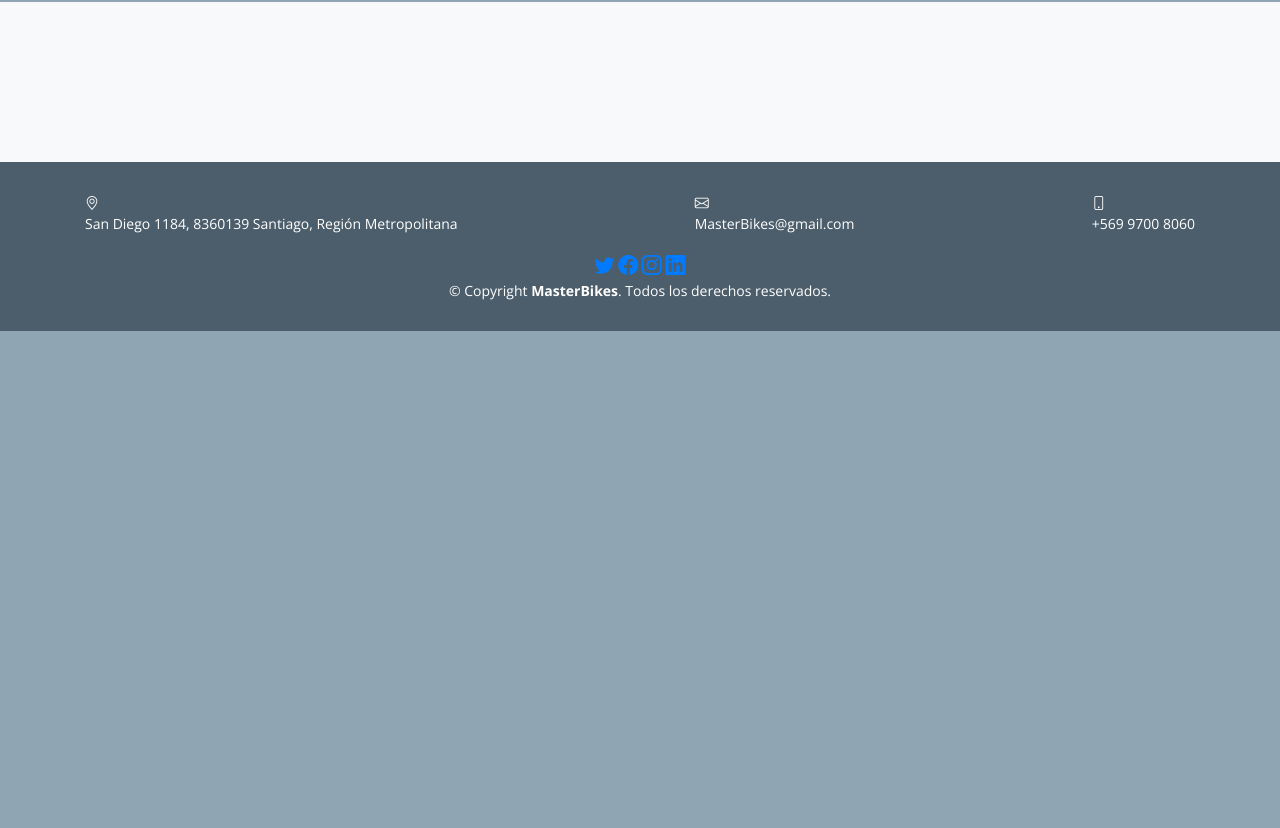
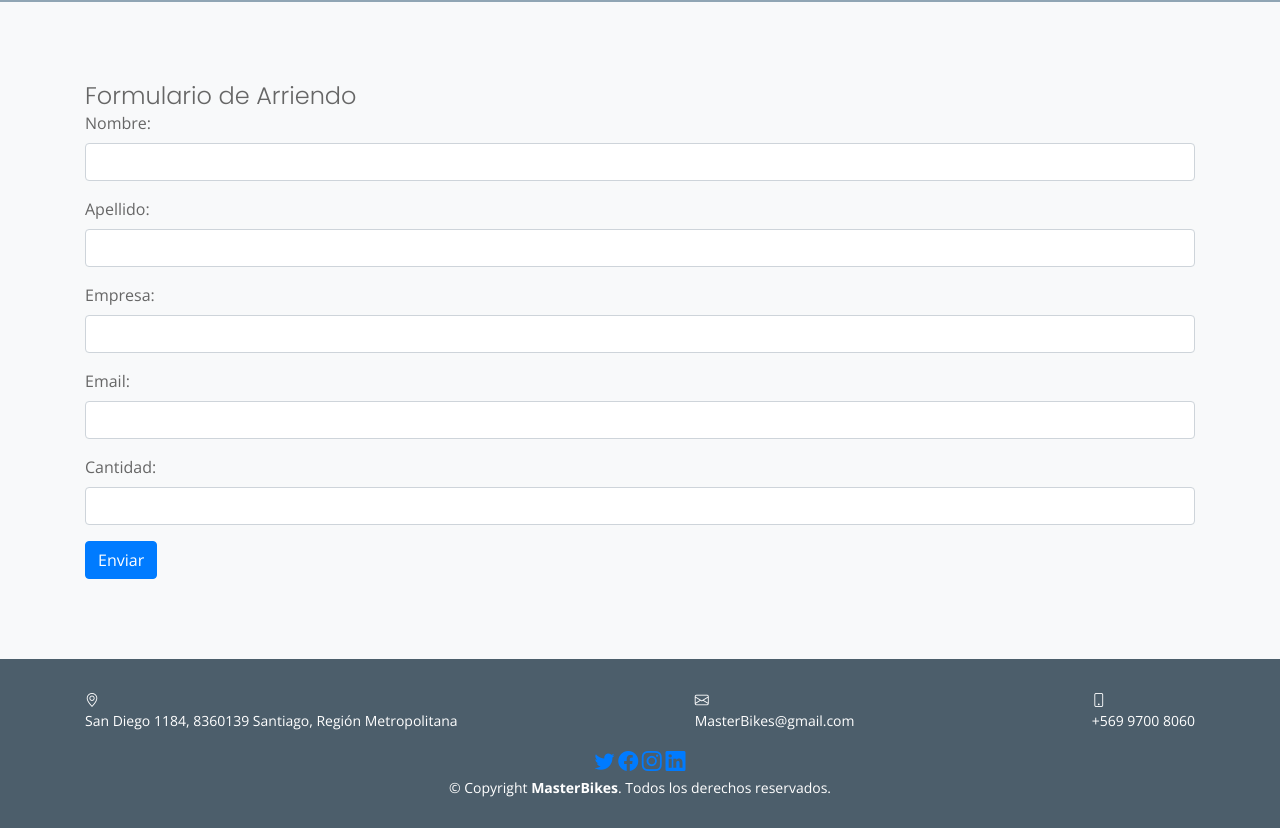
Before and after one commit to Bernardo-Araya/Prueba, a Django app: page /arriendo.html in a window 1280 px wide. Shown: the part 90-918 px from the top of the page. Before the commit the page ends 421 px from the top, so only its background shows below. Run offline with Django 4.2, Linux system fonts and the light colour scheme; parts of the project's set-up code (start-up, migrations or seed data) failed here and were passed over; some libraries are stand-ins or nearby versions.

Commit message:
se agrego un formulario para arriendos y se mejoraron otras cosas

```diff
--- a/app_obras/admin.py
+++ b/app_obras/admin.py
@@ -1,7 +1,8 @@
 from django.contrib import admin
-from .models import Categoria, Producto,Boleta,detalle_boleta
+from .models import Categoria, Producto,Boleta,detalle_boleta,Arriendo
 # Register your models here.
 admin.site.register(Categoria)
 admin.site.register(Producto)
 admin.site.register(Boleta)
 admin.site.register(detalle_boleta)
+admin.site.register(Arriendo)
--- a/app_obras/forms.py
+++ b/app_obras/forms.py
@@ -1,5 +1,5 @@
 from django import forms
-from .models import Producto
+from .models import Producto, Arriendo
 from django.contrib.auth.forms import UserCreationForm
 from django.contrib.auth.models import User
 
@@ -66,3 +66,56 @@ class ProductoForm(forms.ModelForm):
                 }
             ),
         }
+class ArriendoForm(forms.ModelForm):
+    class Meta:
+        model = Arriendo
+        fields = ['nombre', 'apellido', 'empresa' , 'email', 'cantidad']
+        labels ={
+            'nombre' : 'Nombre',
+            'apellido' : 'Apellido',
+            'empresa' : 'Empresa',
+            'email' : 'Email',
+            'cantidad' : 'Cantidad'
+        }
+        widgets={
+            'nombre': forms.TextInput(
+                attrs={
+                'placerholder': 'Ingrese su nombre',
+                'id' : 'nombre',
+                'class' : 'form-control',
+                }
+            ),
+
+            'apellido': forms.TextInput(
+                attrs={
+                'placerholder': 'Ingrese su apellido',
+                'id' : 'apellido',
+                'class' : 'form-control',
+                }
+            ),
+            'empresa': forms.TextInput(
+                attrs={
+                'placerholder': 'Ingrese el nombre de la empresa',
+                'id' : 'empresa',
+                'class' : 'form-control',
+                }
+            ),
+
+            'email': forms.EmailInput(
+                attrs={
+                    'placerholder': 'Ingrese su correo',
+                    'id' : 'email',
+                    'class' : 'form-control',
+                }
+            ),
+
+            'cantidad': forms.NumberInput(
+                attrs={
+                'placerholder': 'Ingrese la cantidad que necesita',
+                'id' : 'cantidad',
+                'class' : 'form-control',
+                'step': '0',
+                'min': '0',
+                }
+            )
+        }
--- a/app_obras/models.py
+++ b/app_obras/models.py
@@ -39,3 +39,15 @@ class detalle_boleta(models.Model):
 
     def __str__(self):
         return str(self.id_detalle_boleta)
+
+class Arriendo(models.Model):
+    idPedido = models.AutoField(primary_key=True)
+    nombre = models.CharField(max_length= 20, verbose_name= "Nombre ")
+    apellido = models.CharField(max_length= 20, verbose_name= "Apellido ")
+    empresa = models.CharField(max_length= 60, verbose_name= "Empresa")
+    email = models.EmailField(verbose_name= "Email ")
+    cantidad = models.IntegerField(blank=True, null=True, verbose_name="Cantidad ")
+    fecha_envio = models.DateTimeField(auto_now_add=True)
+
+    def __str__(self):
+        return f"{self.nombre} {self.apellido} - Pedido {self.idPedido}"
--- a/app_obras/templates/arriendo.html
+++ b/app_obras/templates/arriendo.html
@@ -6,7 +6,7 @@
   <meta charset="utf-8">
   <meta content="width=device-width, initial-scale=1.0" name="viewport">
 
-  <title>Sobre Nosotros - MasterBikes</title>
+  <title>Arriendo - MasterBikes</title>
   <meta content="" name="description">
   <meta content="" name="keywords">
 
@@ -67,8 +67,27 @@
     <!-- ======= Breadcrumbs Section ======= -->
 
     <section class="page-section bg-light breadcrumbs" id="portfolio">
-      <!-- Contenido de la sección, si es necesario -->
-    </section>
+
+    <div class="container">
+      <div>
+        <div class="section-title">
+            <h2>Formulario de Arriendo</h2>
+        </div>
+
+        <div class="row">
+            <div class="col-lg-12">
+                <div class="form">
+                    <form method="POST" id="formulario2">
+                        {% csrf_token %}
+                        {{ form.as_p }}
+                        <button type="submit" class="btn btn-primary">Enviar</button>
+                    </form>
+                </div>
+            </div>
+        </div>
+
+    </div>
+</section>
 
 
   </main><!-- End #main -->
--- a/app_obras/views.py
+++ b/app_obras/views.py
@@ -6,8 +6,9 @@ import random
 from transbank.error.transbank_error import TransbankError
 from transbank.webpay.webpay_plus.transaction import Transaction
 from rest_framework import generics
+from django.contrib import messages
 
-from app_obras.forms import ProductoForm
+from app_obras.forms import ProductoForm, ArriendoForm
 from .models import Categoria, Producto, Boleta, detalle_boleta
 from .serializers import CategoriaSerializer, ProductoSerializer, BoletaSerializer, DetalleBoletaSerializer
 from django.http import HttpResponseBadRequest
@@ -24,11 +25,6 @@ def nosotros(request):
 	productos= Producto.objects.all()
 
 	return render(request, 'nosotros.html',context={'datos':productos})
-
-def arriendo(request):
-	productos= Producto.objects.all()
-
-	return render(request, 'arriendo.html',context={'datos':productos})
 
 def administracion(request):
 	productos= Producto.objects.all()
@@ -161,6 +157,21 @@ def procesar_pago(request):
         return render(request, 'webpay/plus/error.html', {'error': 'Método HTTP no permitido'})
 
 
+def arriendo(request):
+    if request.method == 'POST':
+        form = ArriendoForm(request.POST)
+        if form.is_valid():
+            form.save()
+            messages.success(request, 'Su solicitud fue enviado correctamente.')
+            return redirect('arriendo')
+        else:
+            messages.error(request, 'Datos inválidos, por favor ingreselos nuevamente.')
+    else:
+        form = ArriendoForm()
+
+    return  render(request, 'arriendo.html', {'form': form})
+
+
 ##API
 
 
```
Also changed, not shown: app_obras/templates/modificar.html (+13 -1 lines), app_obras/migrations/0001_initial.py (added), app_obras/templates/inicioSesion.html (added), db.sqlite3.
